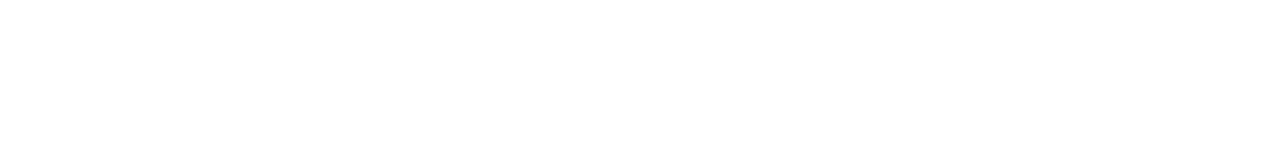
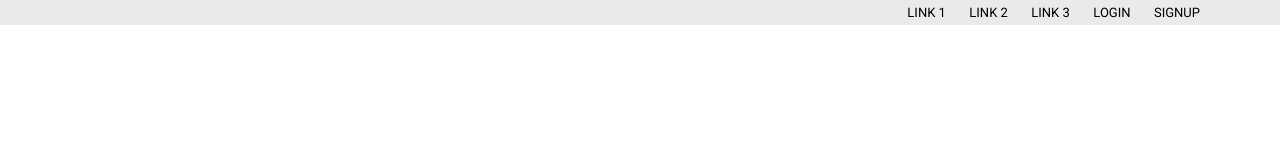
Before and after one commit to ovi100/vision_optics, a plain HTML site: page index.html in a window 1280 px wide. Drawn offline with Linux system fonts and the light colour scheme.

Commit message:
top header added

```diff
--- a/css/theme.scss
+++ b/css/theme.scss
@@ -1,11 +1,9 @@
 
 // Custom Fonts
-// @import url('https://fonts.googleapis.com/css?family=PT+Sans:400,700');
-// @import url('https://fonts.googleapis.com/css?family=Open+Sans:400,600,800');
-@import url('https://fonts.googleapis.com/css?family=Work+Sans:300,400,500,600,700');
+@import url('https://fonts.googleapis.com/css?family=Roboto');
 
-$theme-font: 'Work Sans', sans-serif;
-$theme-color:#6B4D96;
+$theme-font: 'Roboto', sans-serif;
+$theme-color:#FF6C37;
 $bcolor:#000;
 $wcolor:#fff;
 $gcolor:#808080;
@@ -204,9 +202,7 @@ a{
 
 .sp{padding: 5% 0;}
 
-.section-header{
 
-}
 
 .content{
   width: 93%;
@@ -218,7 +214,31 @@ a{
 
 // CSS For Header Section
 
+.vision-header{
+  .vision-top-link{
+    height: 25px;
+    background: #eaeaea;
+    line-height: 25px;
+    text-align: right;
 
+    ul{
+      li{
+        display: inline-block;
+        a{
+          font-size: 13px;
+          padding: 0 10px;
+          text-transform: uppercase;
+
+          &:hover{
+            color: $theme-color;
+            text-decoration: underline;
+            @include transition(all,0.4s,ease);
+          }
+        }
+      }
+    }
+  }
+}
 
 // ************************************
 
@@ -238,53 +258,7 @@ a{
 
 // CSS For Footer Section
 
-@include keyframes(pulse){
-  0%{
-    @include scale(1.0)
-  }
 
-  50%{
-    @include scale(0.9)
-  }
-
-  100%{
-    @include scale(1.0)
-  }
-}
-
-.footer{
-    // height: 60px;
-    background: #262626;
-    color: $wcolor;
-    padding-top: 20px;
-    text-align: center;
-
-    .social{
-      a{
-        width: 45px;
-        height: 45px;
-        border: 1px solid #4d4d4d;
-        border-radius: 50%;
-        color: #a5a4a4;
-        display: inline-block;
-        line-height: 45px;
-        margin-left: 10px;
-
-        &:hover{
-          @include animation('pulse 1s');
-          @include transition(all,0.3s,ease);
-        }
-      }
-    }
-
-    p{
-	    font-size: 14px;
-	    font-weight: 400;
-    	text-transform: capitalize;
-
-    	a {color:$theme-color;}
-    }
-}
 
 // ************************************
 
--- a/index.html
+++ b/index.html
@@ -22,8 +22,26 @@
 	<!-- Start Project Code  -->
 
 	<!-- Start Header Section -->
-
-
+	<div class="vision-header">
+		<div class="vision-top-link">
+			<div class="container">
+				<ul>
+					<li><a href="">link 1</a></li>
+					<li><a href="">link 2</a></li>
+					<li><a href="">link 3</a></li>
+					<li><a href="">login</a></li>
+					<li><a href="">signup</a></li>
+				</ul>
+			</div>
+		</div>
+		<div class="vision-action-bar">
+			<div class="container">
+				<div class="row">
+					<div class=""></div>
+				</div>
+			</div>
+		</div>
+	</div>
 	<!-- End Header Section -->
 
 	<!-- Start Home Slider Section-->
```
Also changed, not shown: css/theme.css, images/logo.png (added), 1 other file.
